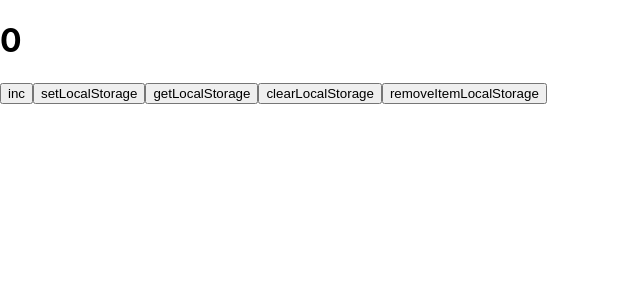
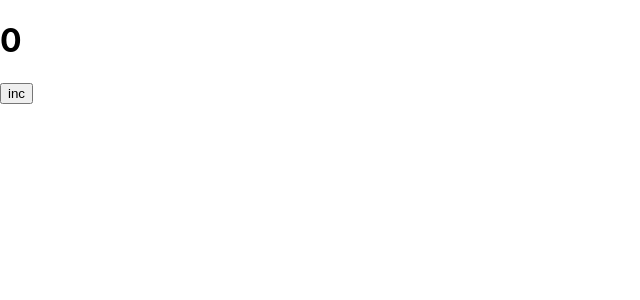
Before and after one commit to Pronat/my-counter, a React (Create React App) app: page / in a window 1280 px wide. Shown: the top 300 px of the page, without its empty margins (0-640 px from the left). Built offline with nearby package versions, Linux system fonts and the light colour scheme.

Commit message:
lesson1-8

```diff
--- a/src/App.tsx
+++ b/src/App.tsx
@@ -1,4 +1,4 @@
-import React, {useState} from 'react';
+import React, {useEffect, useState} from 'react';
 import './App.css';
 import {Counter} from "./components/Counter";
 
@@ -6,6 +6,15 @@ type CountType = number
 
 function App() {
     const [value, setValue] = useState<number>(0)
+
+   useEffect(()=>{localStorage.setItem("key", JSON.stringify(value))}, [value])
+    useEffect(()=>{
+       let arg = localStorage.getItem("key")
+        if (arg) {
+            setValue(JSON.parse(arg))
+        }
+    }, [])
+
     const addValue = () => {
         setValue(value + 1)
     }
@@ -29,10 +38,10 @@ function App() {
         <div>
             <h1>{value}</h1>
             <button onClick={addValue}>inc</button>
-            <button onClick={setLocalStorageHandler}>setLocalStorage</button>
-            <button onClick={getLocalStorageHandler}>getLocalStorage</button>
-            <button onClick={clearLocalStorageHandler}>clearLocalStorage</button>
-            <button onClick={removeItemLocalStorageHandler}>removeItemLocalStorage</button>
+            {/*<button onClick={setLocalStorageHandler}>setLocalStorage</button>*/}
+            {/*<button onClick={getLocalStorageHandler}>getLocalStorage</button>*/}
+            {/*<button onClick={clearLocalStorageHandler}>clearLocalStorage</button>*/}
+            {/*<button onClick={removeItemLocalStorageHandler}>removeItemLocalStorage</button>*/}
         </div>
     )
 
```
